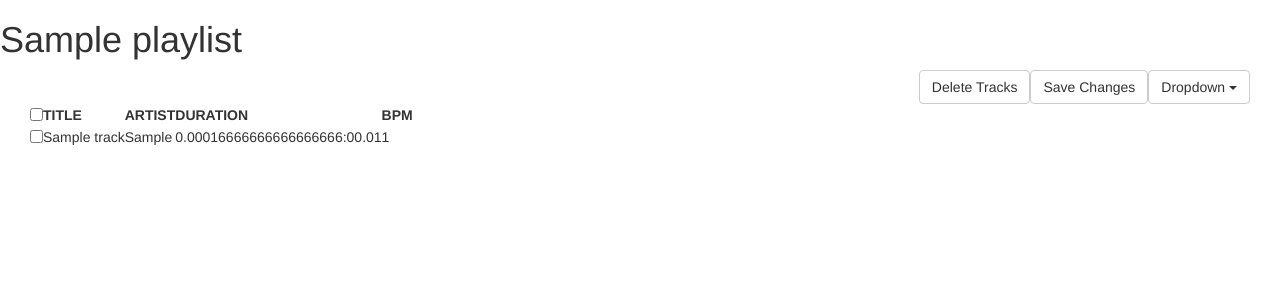
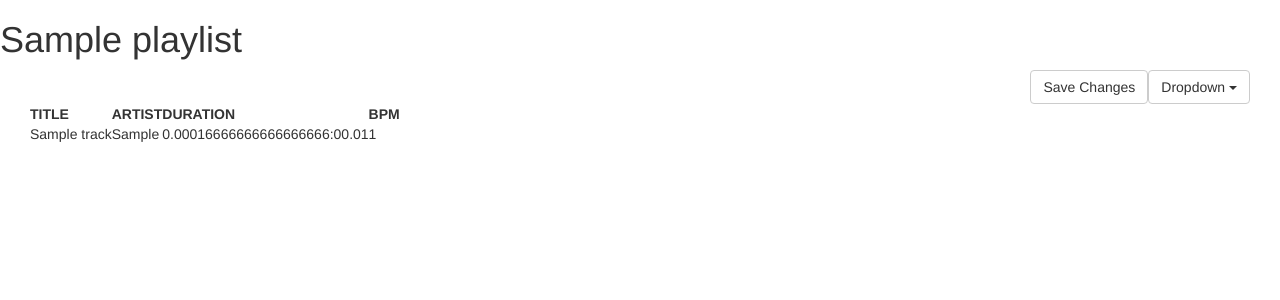
Before and after one commit to thevalerie/playtime, a Flask app: template templates/playlist.html in a window 1280 px wide. Shown: the part 52-352 px from the top of the page. Run offline with Flask 2, Linux system fonts and the light colour scheme; the template is opened without the code that fills it: values that come from a table or form of the project are taken from there, others are empty; tables that the repository leaves empty hold one stand-in row (values such as "Sample post"); some libraries are stand-ins or nearby versions.

Commit message:
Show/hide delete function on playlist

```diff
--- a/static/js/delete-add-tracks.js
+++ b/static/js/delete-add-tracks.js
@@ -1,6 +1,21 @@
 "use strict";
 
-let tracksToDelete = new Set()
+$('#saveDelete').hide();
+let tracksToDelete = new Set();
+
+// handle displaying the delete checkboxes & button
+
+function displayDeleteCheckboxes() {
+
+    tracksToDelete.clear();
+    $('#select-all-delete').prop('checked', false)
+    $('.selected-track-delete').prop('checked', false)
+    $('.select-delete').toggle();
+    $('#saveDelete').toggle();
+    $('#saveChanges').toggle();
+}
+
+$('#activateDelete').on('click', displayDeleteCheckboxes)
 
 // handle checking/unchecking the "check all" checkbox
 
@@ -54,6 +69,11 @@ function deleteTracksPlaylist(evt) {
             });
 
         tracksToDelete.clear();
+        $('#select-all-delete').prop('checked', false)
+        $('.selected-track-delete').prop('checked', false)
+        $('.select-delete').hide();
+        $('#saveDelete').hide();
+        $('#saveChanges').show();
     }
 }
 
--- a/templates/playlist.html
+++ b/templates/playlist.html
@@ -29,7 +29,7 @@
             <table id='playlistTable'>
                 <thead>
                 <tr>
-                    <th class='select-delete default-show-col'><input id='select-all-delete' type='checkbox'></th>
+                    <th class='select-delete default-hide-col'><input id='select-all-delete' type='checkbox'></th>
                     <th class='track-title default-show-col'>TITLE</th>
                     <th class='track-artist default-show-col'>ARTIST</th>
                     <th class='track-album default-hide-col'>ALBUM</th>
@@ -45,7 +45,7 @@
                 <tbody id="tracksTable" data-playlist-id={{ playlist.playlist_id }}>
                     {% for item in playlist_tracks %}
                         <tr class='track' data-track-id={{ item.track.track_id }} data-pt-id={{ item.pt_id }} data-position={{ item.position }}>
-                            <td class='select-delete default-show-col'><input class='selected-track-delete' type='checkbox' value={{ item.track.track_id }}></td>
+                            <td class='select-delete default-hide-col'><input class='selected-track-delete' type='checkbox' value={{ item.track.track_id }}></td>
                             <td class='track-title default-show-col' data-track-title={{ item.track.title }}>{{ item.track.title }}</td>
                             <td class='track-artist default-show-col' data-track-artist={{ item.track.artist }}>{{ item.track.artist }}</td>
                             <td class='track-album default-hide-col' data-track-album={{ item.track.album }}>{{ item.track.album }}</td>
```
